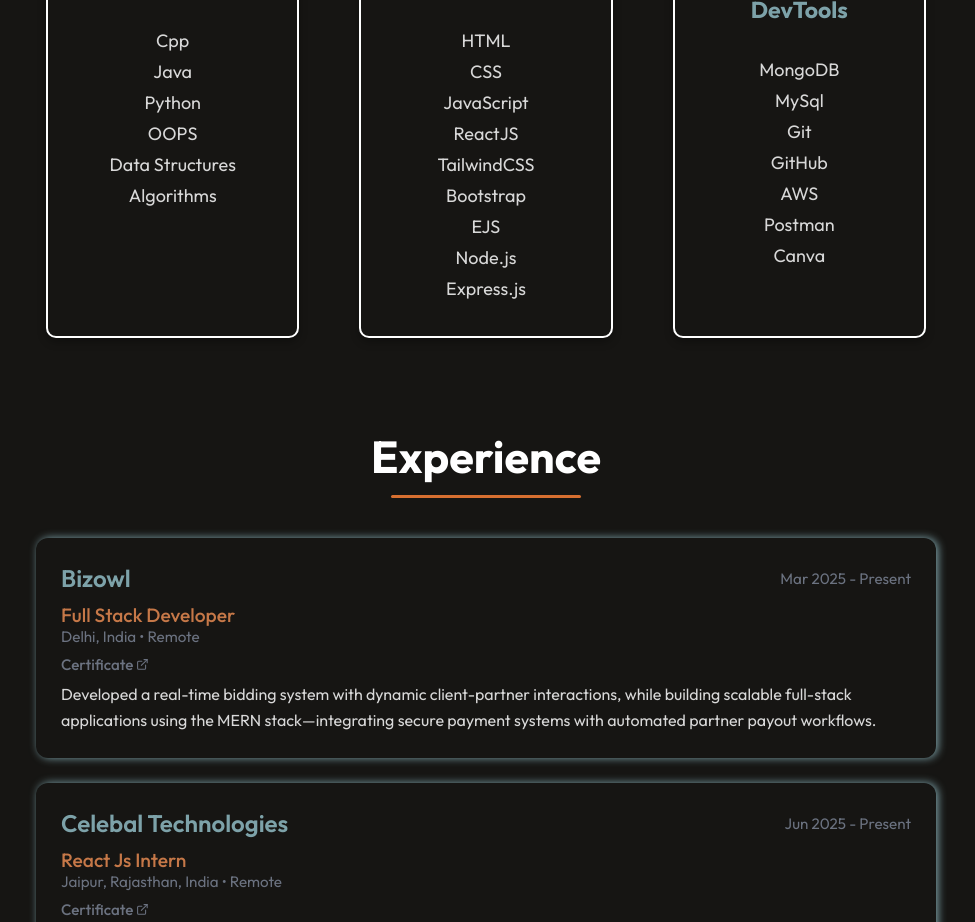
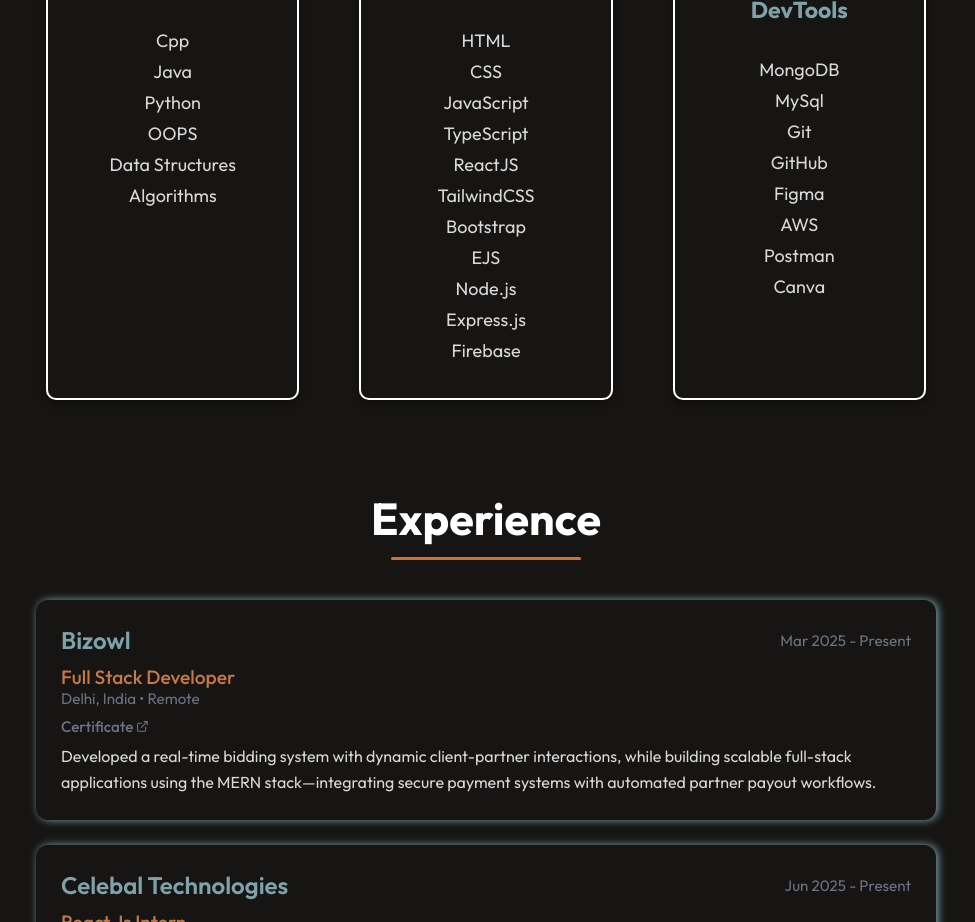
Before and after one commit to Shubhamvaishnav18/Portfolio, a React (Vite) app: page / in a window 1280 px wide. Shown: the part 1040-1962 px from the top of the page, without its empty margins (154-1129 px from the left). Built offline with nearby package versions, Linux system fonts and the light colour scheme; a web font is replaced by a local one.

Commit message:
Update Skills.jsx

```diff
--- a/src/Components/Skills/Skills.jsx
+++ b/src/Components/Skills/Skills.jsx
@@ -26,12 +26,14 @@ const Skills = () => {
             <li>HTML</li>
             <li>CSS</li>
             <li>JavaScript</li>
+            <li>TypeScript</li>
             <li>ReactJS</li>
             <li>TailwindCSS</li>
             <li>Bootstrap</li>
             <li>EJS</li>
             <li>Node.js</li>
             <li>Express.js</li>
+            <li>Firebase</li>
           </ul>
         </div>
 
@@ -43,6 +45,7 @@ const Skills = () => {
             <li>MySql</li>
             <li>Git</li>
             <li>GitHub</li>
+            <li>Figma</li>
             <li>AWS</li>
             <li>Postman</li>
             <li>Canva</li>
```
